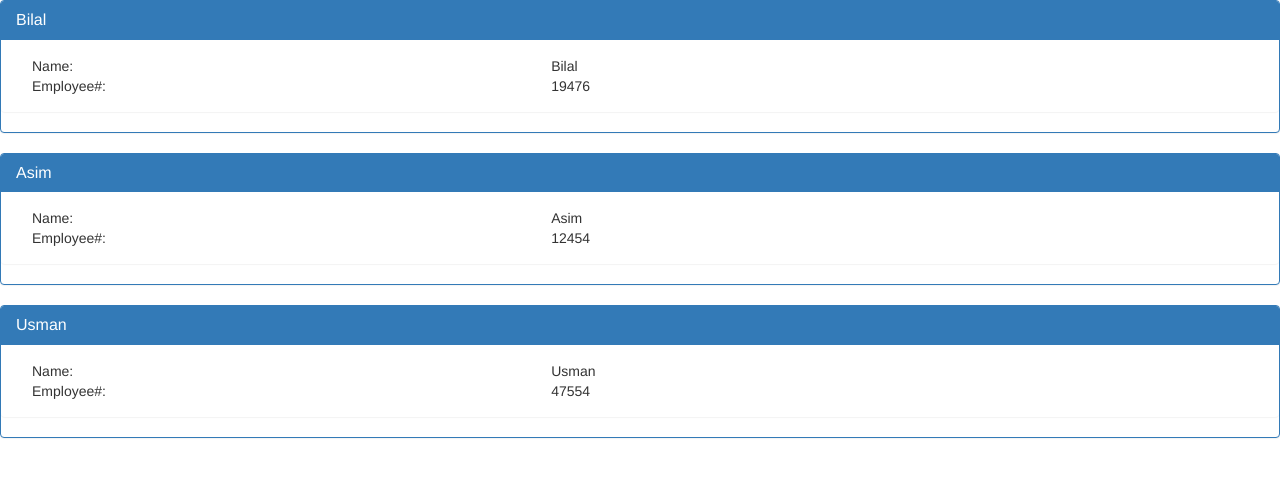
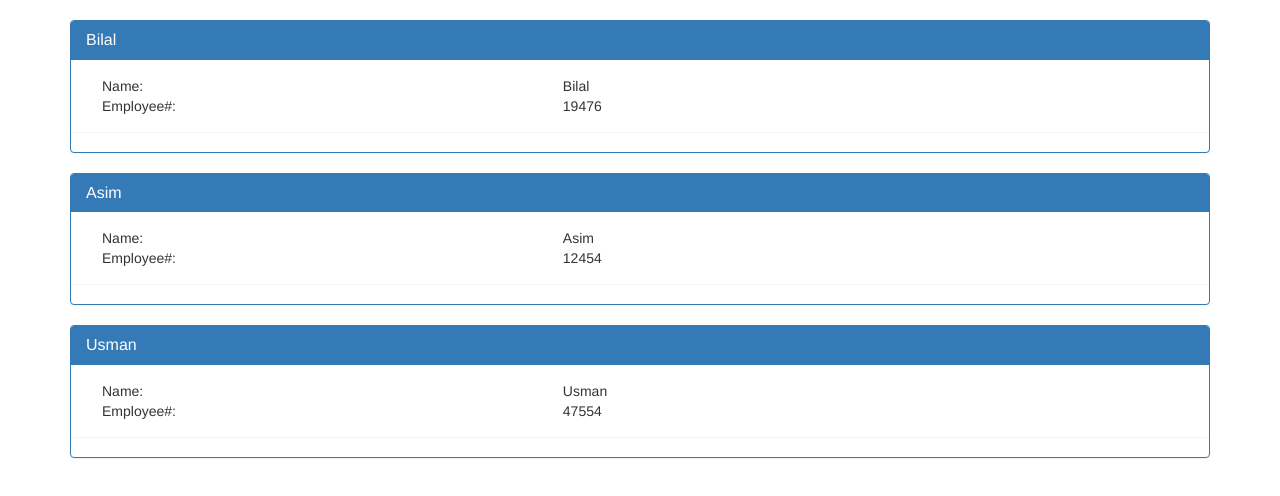
Before and after one commit to Bilal49/Angular, an Angular app: page / in a window 1280 px wide. Shown: the top 496 px of the page. Built offline with nearby package versions, Linux system fonts and the light colour scheme.

Commit message:
second commit

```diff
--- a/src/app/app.component.html
+++ b/src/app/app.component.html
@@ -1 +1,4 @@
-<app-list-of-employee></app-list-of-employee>
+<div class="container">
+    <br/>
+    <app-list-of-employee></app-list-of-employee>
+</div>
```
